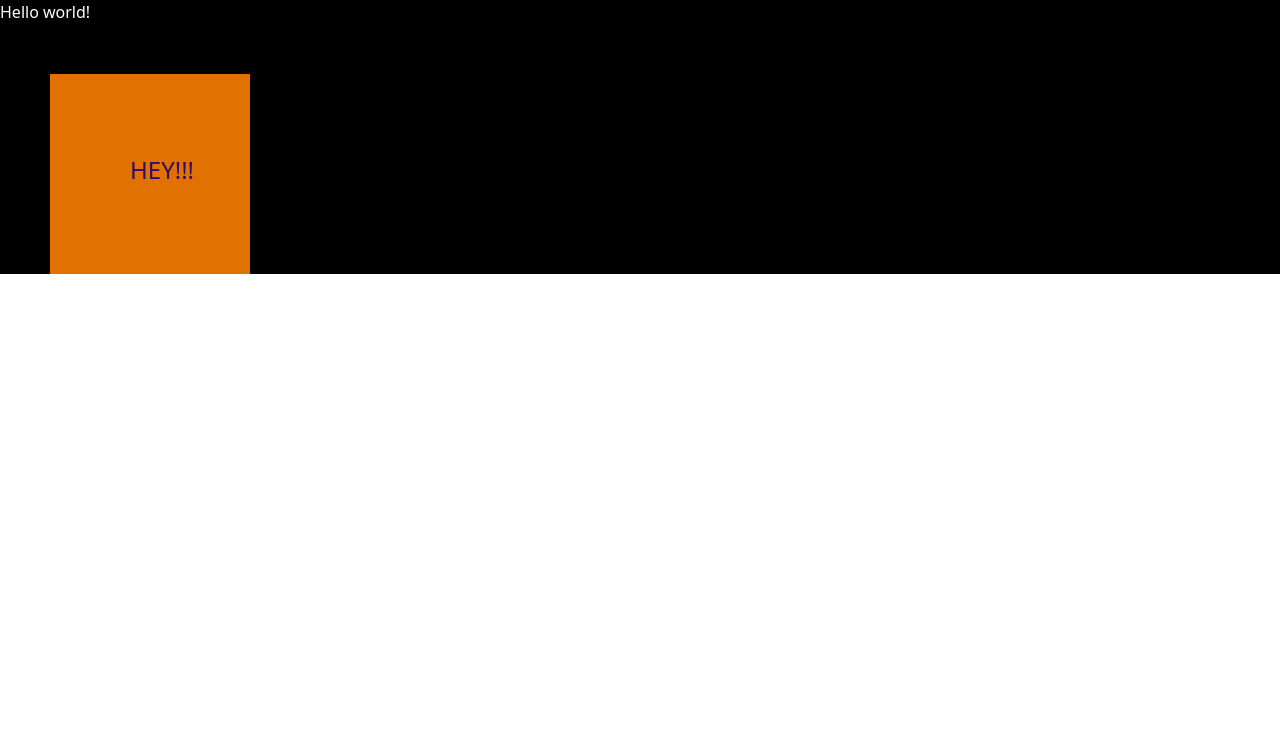
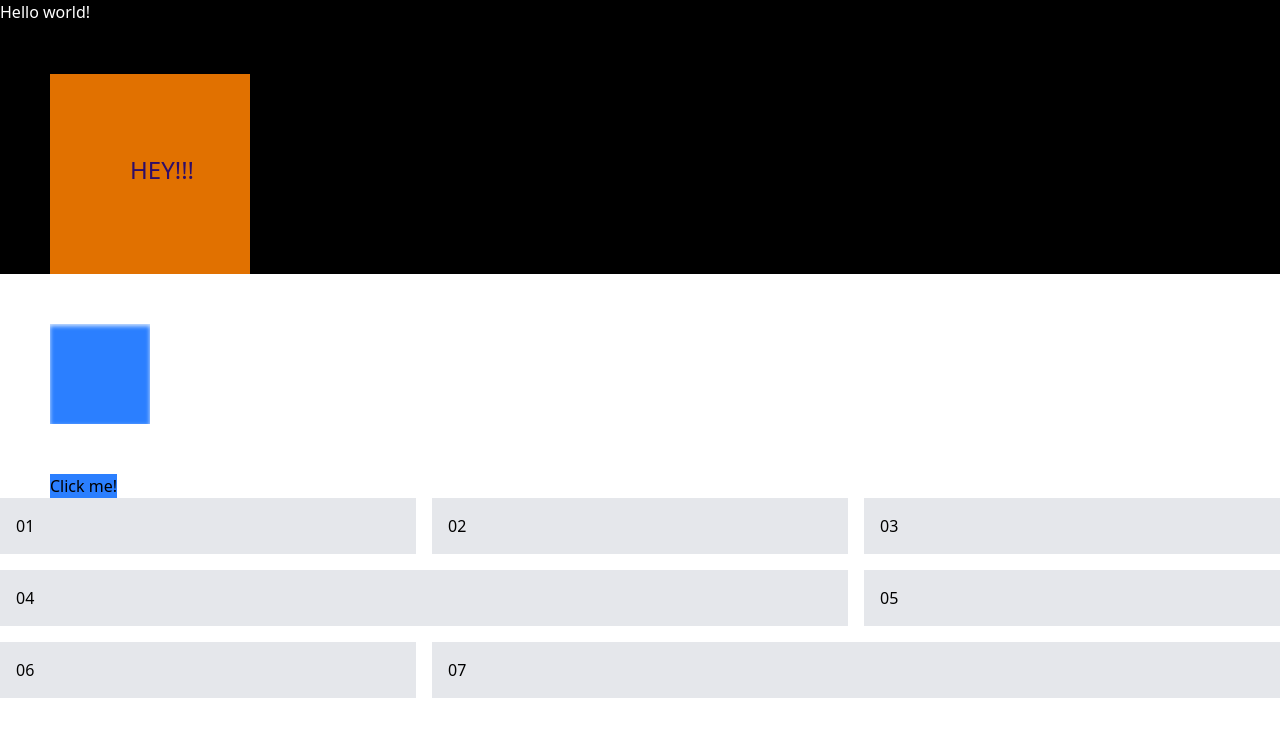
Before and after one commit to vedantag2021-source/full-stack, a plain HTML site: page tailwind css/talwind_css1.html in a window 1280 px wide. Drawn offline with nearby package versions, Linux system fonts and the light colour scheme.

Commit message:
using tailwind css properties

```diff
--- a/tailwind css/talwind_css1.html
+++ b/tailwind css/talwind_css1.html
@@ -13,5 +13,17 @@
 </div>
 
     </div>
+    <div class="size-[100px] bg-blue-500 m-[50px] inset-shadow-sm inset-shadow-blue-100 "></div>
+    <button class="bg-blue-500 transition delay-150 duration-300 ease-in-out hover:-translate-y-1 hover:scale-110 hover:bg-indigo-500 ml-[50px]">Click me!</button>
+
+    <div class="grid grid-cols-3 gap-4">
+  <div class="bg-gray-200 p-4">01</div>
+  <div class="bg-gray-200 p-4">02</div>
+  <div class="bg-gray-200 p-4">03</div>
+  <div class="col-span-2 bg-gray-200 p-4">04</div>
+  <div class="bg-gray-200 p-4">05</div>
+  <div class="bg-gray-200 p-4">06</div>
+  <div class="col-span-2 bg-gray-200 p-4">07</div>
+</div>
   </body>
 </html>
```
Also changed, not shown: fonts.html (+2 -0 lines).
